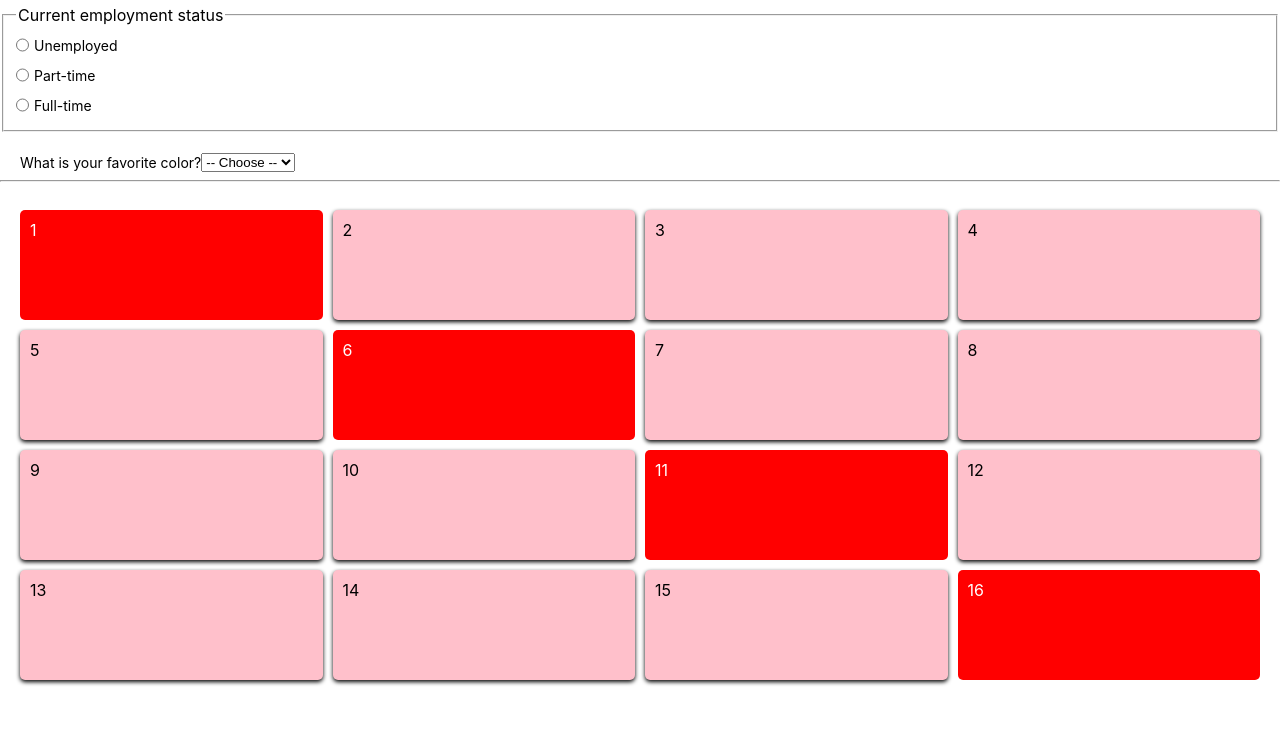
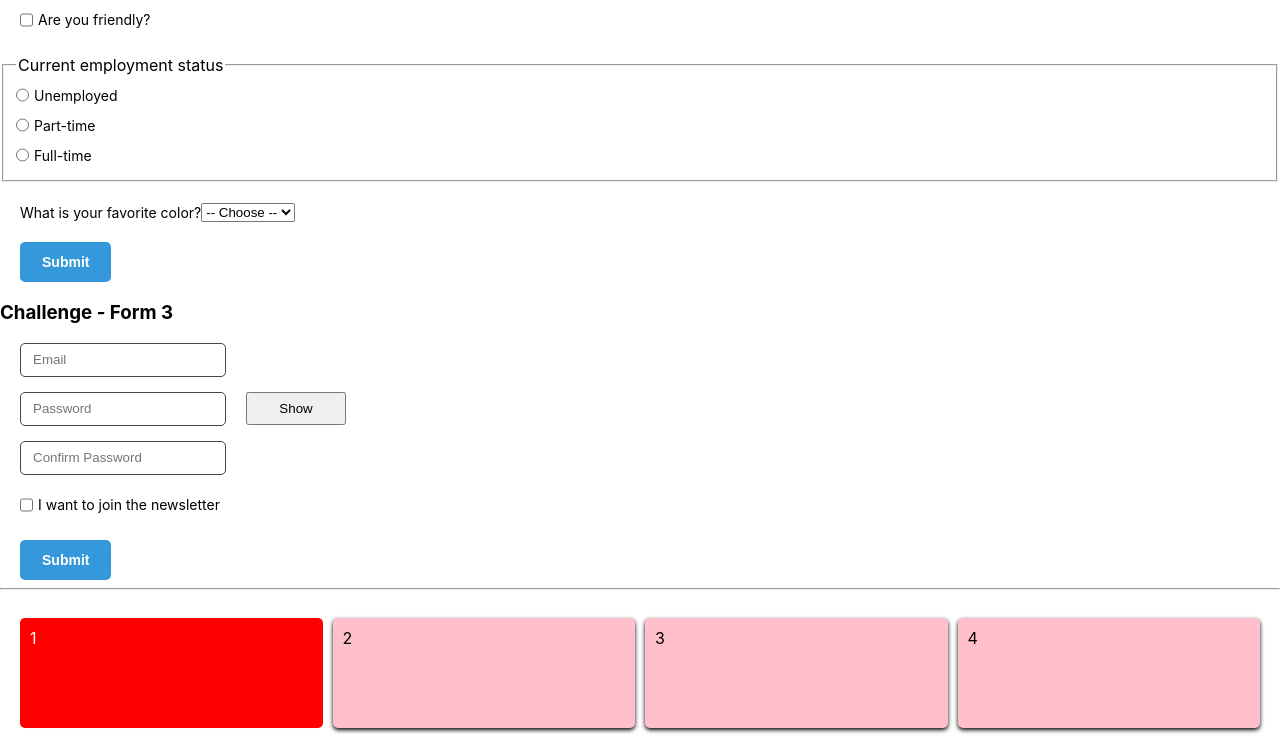
Before and after one commit to vladimirkratinov/memegenerator-app, a React (Create React App) app: page / in a window 1280 px wide. Shown: the part 1246-1982 px from the top of the page. Before the commit the page ends 1946 px from the top, so only its background shows below. Built offline with nearby package versions, Linux system fonts and the light colour scheme.

Commit message:
add Form3.js challenge

```diff
--- a/src/App.js
+++ b/src/App.js
@@ -6,6 +6,7 @@ import BoxGrid from "./components/BoxGrid";
 import Message from "./components/Message";
 import Form1 from "./components/Form1";
 import Form2 from "./components/Form2";
+import Form3 from "./components/Form3";
 
 function App() {
   return (
@@ -19,6 +20,7 @@ function App() {
       <hr></hr>
       <Form1 />
       <Form2 />
+      <Form3 />
       <hr></hr>
       <BoxGrid />
 
--- a/src/components/Form1.js
+++ b/src/components/Form1.js
@@ -16,11 +16,13 @@ export default function Form1() {
     <form>
       <h3>Form 1 - simple</h3>
       <input
+        style={{ width: "200px" }}
         type="text"
         placeholder="First Name"
         onChange={handleFirstNameChange}
       />
       <input
+        style={{ width: "200px" }}
         type="text"
         placeholder="Last Name"
         onChange={handleLastNameChange}
--- a/src/components/Form2.js
+++ b/src/components/Form2.js
@@ -26,22 +26,29 @@ export default function Form2() {
     marginRight: "20px",
   };
 
-  console.log(formData.favColor);
-
   function handleChange(event) {
     const { name, value, type, checked } = event.target;
     setFormData((prevFormData) => {
       return {
         ...prevFormData,
-        [name]: type === "checkbox" ? checked : value,
+        [name]: type === "checkbox" ? checked : value
       };
     });
   }
 
+  function handleSubmit(event) {
+    // preventing default means that it won't refresh our page
+    // and re-render our app with all default values and state
+    event.preventDefault();
+    console.log(formData);
+  }
+
   return (
-    <form>
+    // add Submit Handler for Submit Button
+    <form onSubmit={handleSubmit}>
       <h3>Form 2 - object</h3>
       <input
+        style={{ width: "200px" }}
         name="firstName"
         type="text"
         placeholder="First Name"
@@ -49,6 +56,7 @@ export default function Form2() {
         onChange={handleChange}
       />
       <input
+        style={{ width: "200px" }}
         name="lastName"
         type="text"
         placeholder="Last Name"
@@ -56,6 +64,7 @@ export default function Form2() {
         onChange={handleChange}
       />
       <input
+        style={{ width: "200px" }}
         name="email"
         type="email"
         placeholder="Email"
@@ -63,12 +72,14 @@ export default function Form2() {
         onChange={handleChange}
       />
       <textarea
+        style={{ width: "200px", height: "60px" }}
         name="comments"
         placeholder="Comments"
         value={formData.comments}
         onChange={handleChange}
       />
-      {/* Checkbox Field (style is align checkbox and label vertically middle) */}
+
+      {/* Checkbox */}
       <div style={containerStyle}>
         <input
           style={inputStyle}
@@ -81,8 +92,8 @@ export default function Form2() {
         <label style={labelStyle} htmlFor="isFriendly">
           Are you friendly?
         </label>
-        <br />
       </div>
+      <br />
 
       {/* Radio Buttons */}
       <fieldset>
@@ -131,7 +142,6 @@ export default function Form2() {
         <label style={labelStyle} htmlFor="full-time">
           Full-time
         </label>
-        <br />
       </fieldset>
       <br />
 
@@ -157,6 +167,12 @@ export default function Form2() {
           <option value="violet">Violet</option>
         </select>
       </div>
+      <br />
+
+      {/* Submit Button */}
+      <div style={containerStyle}>
+        <button className="submit-button">Submit</button>
+      </div>
     </form>
   );
 }
--- /dev/null
+++ b/src/components/Form3.js
@@ -0,0 +1,137 @@
+import React, { useState } from "react";
+
+export default function Form3() {
+  const [formData, setFormData] = React.useState({
+    email: "",
+    password: "",
+    confirmPassword: "",
+    subscription: false,
+  });
+
+  const labelStyle = { verticalAlign: "middle", margin: 0 };
+  const inputStyle = {
+    display: "inline",
+    verticalAlign: "middle",
+    margin: 0,
+    marginRight: "5px",
+  };
+  const containerStyle = {
+    display: "flex",
+    alignItems: "center",
+    marginLeft: "20px",
+    marginRight: "20px",
+  };
+
+  const [showPassword, setShowPassword] = useState(false);
+
+  const handleTogglePassword = () => {
+    setShowPassword(!showPassword);
+  };
+
+  function handleChange(event) {
+    const { name, value, type, checked } = event.target;
+    setFormData((prevFormData) => {
+      return {
+        ...prevFormData,
+        [name]: type === "checkbox" ? checked : value,
+      };
+    });
+  }
+
+  function handleSubmit(event) {
+    event.preventDefault();
+    if (formData.password !== "" && formData.confirmPassword !== "") {
+      if (formData.password === formData.confirmPassword) {
+        // success
+        console.log("Successfully signed up");
+        console.log(formData);
+
+        // check subscription
+        if (formData.subscription) {
+          console.log("Thanks for signing up for our newsletter!");
+        }
+      } else {
+        console.log("Password not match!");
+      }
+    }
+  }
+
+  return (
+    <form onSubmit={handleSubmit}>
+      <h3>Challenge - Form 3</h3>
+      <input
+        style={{ width: "200px" }}
+        name="email"
+        type="email"
+        placeholder="Email"
+        value={formData.email}
+        onChange={handleChange}
+      />
+
+      <div style={{ display: "flex" }}>
+        <input
+          style={{ width: "200px" }}
+          id="password"
+          name="password"
+          type={showPassword ? "text" : "password"}
+          placeholder="Password"
+          value={formData.password}
+          onChange={handleChange}
+        />
+
+        <button
+          type="button"
+          onClick={handleTogglePassword}
+          style={{ marginLeft: "20px", width: "100px", height: "33px" }}
+        >
+          {showPassword ? "Hide" : "Show"}
+        </button>
+      </div>
+
+      <input
+        style={{ width: "200px" }}
+        name="confirmPassword"
+        type={showPassword ? "text" : "password"}
+        placeholder="Confirm Password"
+        value={formData.confirmPassword}
+        onChange={handleChange}
+      />
+
+      {formData.password !== "" && formData.confirmPassword !== "" && (
+        <label
+          htmlFor="password"
+          style={{
+            marginLeft: "20px",
+            color:
+              formData.password === formData.confirmPassword ? "green" : "red",
+          }}
+        >
+          {`${
+            formData.password === formData.confirmPassword
+              ? "Password is correct! ✅"
+              : "Password incorrect! ❌"
+          }`}
+        </label>
+      )}
+
+      {/* Checkbox */}
+      <div style={containerStyle}>
+        <input
+          style={inputStyle}
+          name="subscription"
+          id="subscription"
+          type="checkbox"
+          checked={formData.subscription}
+          onChange={handleChange}
+        />
+        <label style={labelStyle} htmlFor="subscription">
+          I want to join the newsletter
+        </label>
+      </div>
+      <br />
+      <div style={containerStyle}>
+        <button className="submit-button">Submit</button>
+      </div>
+    </form>
+  );
+}
--- a/src/style.css
+++ b/src/style.css
@@ -20,6 +20,43 @@ input, textarea {
 label {
   font-size: 14px;
 }
+
+/* Submit Button */
+
+.submit-button {
+  display: inline-block;
+  padding: 10px 20px;
+  font-size: 14px;
+  font-weight: bold;
+  text-align: center;
+  text-decoration: none;
+  cursor: pointer;
+  border: 2px solid #3498db;
+  color: #ffffff;
+  background-color: #3498db;
+  border-radius: 5px;
+  transition: background-color 0.3s, color 0.3s;
+}
+
+/* Hover Effect */
+.submit-button:hover {
+  background-color: #ffffff;
+  color: #3498db;
+}
+
+/* Additional Styling (Optional) */
+.submit-button:focus {
+  outline: none;
+  box-shadow: 0 0 5px rgba(52, 152, 219, 0.7);
+}
+
+/* Disable State (Optional) */
+.submit-button:disabled {
+  opacity: 0.7;
+  cursor: not-allowed;
+}
+
+/*  */
 
 .header {
     display: flex;
```
